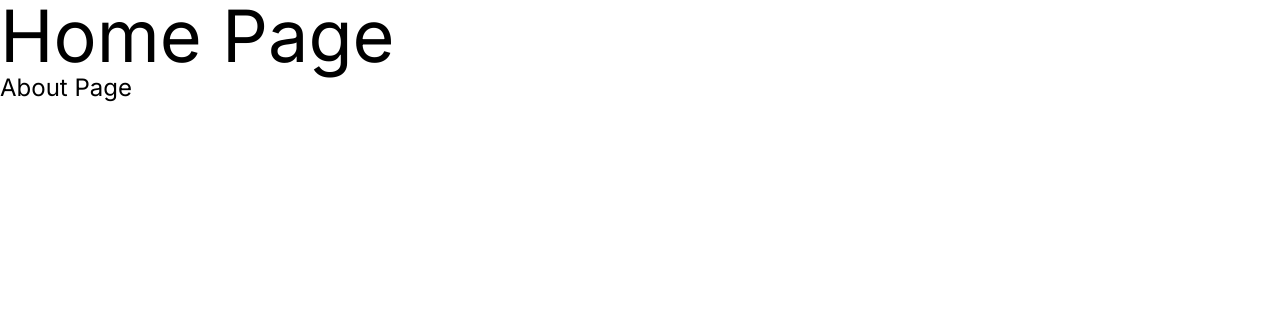
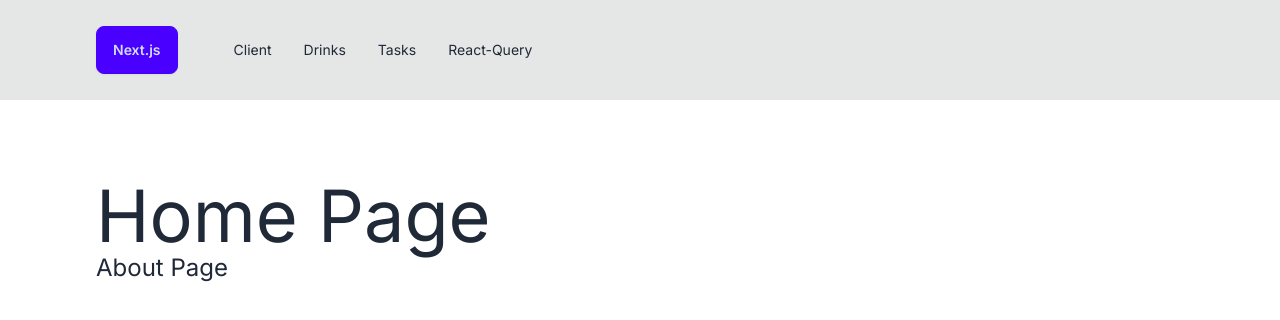
Before and after one commit to aurcin/nextjs-basics, a Next.js app: page / in a window 1280 px wide. Shown: the top 320 px of the page. Built offline with nearby package versions, Linux system fonts and the light colour scheme.

Commit message:
added navbar

```diff
--- a/src/app/layout.tsx
+++ b/src/app/layout.tsx
@@ -1,12 +1,15 @@
-import type { Metadata } from "next";
-import { Inter } from "next/font/google";
-import "./globals.css";
+import type { Metadata } from 'next';
+import { Inter } from 'next/font/google';
 
-const inter = Inter({ subsets: ["latin"] });
+import Navbar from '@/components/Navbar';
+import { links } from '@/utils/links';
+
+import './globals.css';
+const inter = Inter({ subsets: ['latin'] });
 
 export const metadata: Metadata = {
-  title: "Create Next App",
-  description: "Generated by create next app",
+  title: 'Next.js Tutorial',
+  description: 'Build awesome stuff with Next.js',
 };
 
 export default function RootLayout({
@@ -15,8 +18,11 @@
   children: React.ReactNode;
 }>) {
   return (
-    <html lang="en">
-      <body className={inter.className}>{children}</body>
+    <html lang='en'>
+      <body className={inter.className}>
+        <Navbar links={links} />
+        <main className='px-8 py-20 max-w-6xl mx-auto'>{children}</main>
+      </body>
     </html>
   );
 }
--- /dev/null
+++ b/src/components/Navbar.tsx
@@ -0,0 +1,30 @@
+import Link from 'next/link';
+
+interface NavbarProps {
+  links: { href: string; label: string }[];
+}
+
+export default function Navbar(props: NavbarProps) {
+  const { links } = props;
+
+  const renderLinks = links.map(({ href, label }) => {
+    return (
+      <li key={href}>
+        <Link href={href} className='capitalize'>
+          {label}
+        </Link>
+      </li>
+    );
+  });
+
+  return (
+    <nav className='bg-base-300 py-4'>
+      <div className='navbar px-8 max-w-6xl mx-auto flex-col sm:flex-row'>
+        <Link href='/' className='btn btn-primary'>
+          Next.js
+        </Link>
+        <ul className='menu menu-horizontal md:ml-8'>{renderLinks}</ul>
+      </div>
+    </nav>
+  );
+}
--- /dev/null
+++ b/src/utils/links.ts
@@ -0,0 +1,6 @@
+export const links = [
+  { href: '/client', label: 'client' },
+  { href: '/drinks', label: 'drinks' },
+  { href: '/tasks', label: 'tasks' },
+  { href: '/query', label: 'react-query' },
+];
--- a/tailwind.config.ts
+++ b/tailwind.config.ts
@@ -1,20 +1,20 @@
-import type { Config } from "tailwindcss";
+import type { Config } from 'tailwindcss';
 
 const config: Config = {
   content: [
-    "./src/pages/**/*.{js,ts,jsx,tsx,mdx}",
-    "./src/components/**/*.{js,ts,jsx,tsx,mdx}",
-    "./src/app/**/*.{js,ts,jsx,tsx,mdx}",
+    './src/pages/**/*.{js,ts,jsx,tsx,mdx}',
+    './src/components/**/*.{js,ts,jsx,tsx,mdx}',
+    './src/app/**/*.{js,ts,jsx,tsx,mdx}',
   ],
   theme: {
     extend: {
       backgroundImage: {
-        "gradient-radial": "radial-gradient(var(--tw-gradient-stops))",
-        "gradient-conic":
-          "conic-gradient(from 180deg at 50% 50%, var(--tw-gradient-stops))",
+        'gradient-radial': 'radial-gradient(var(--tw-gradient-stops))',
+        'gradient-conic':
+          'conic-gradient(from 180deg at 50% 50%, var(--tw-gradient-stops))',
       },
     },
   },
-  plugins: [],
+  plugins: [require('@tailwindcss/typography'), require('daisyui')],
 };
 export default config;
```
Also changed, not shown: package.json (+7 -5 lines), 1 other file (tests, documents, lock files or other folders).
